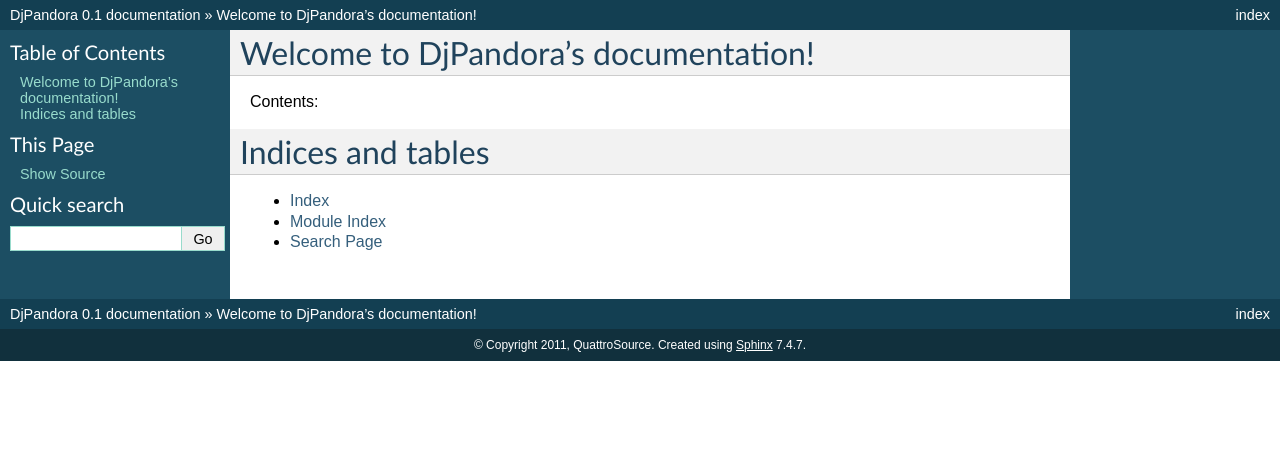
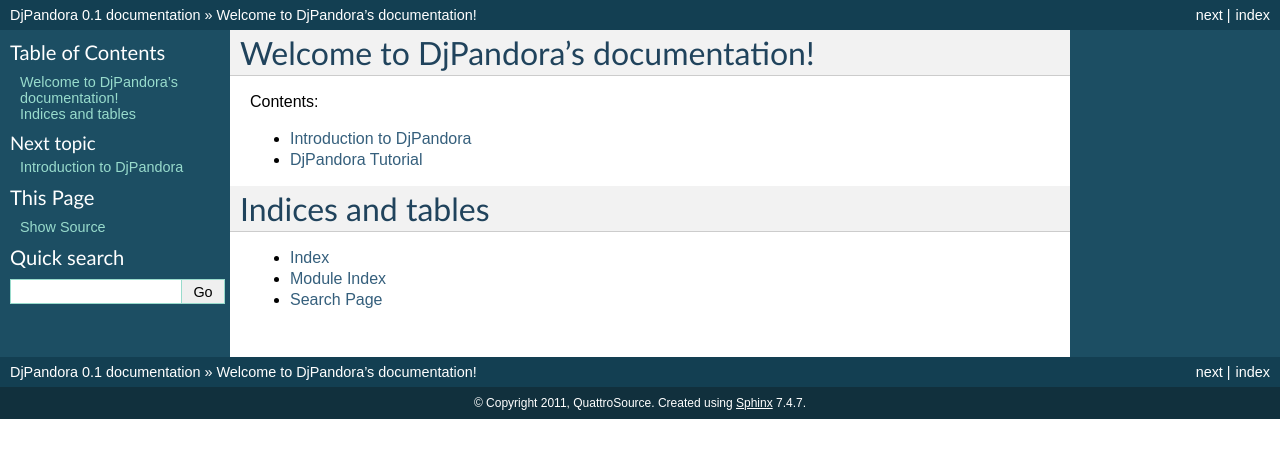
Before and after one commit to rogersmark/djpandora, a Sphinx documentation site: the page built from docs/source/index.rst, in a window 1280 px wide. Shown: the top 458 px of the page. Built offline with Sphinx 7.4.7, drawn with Linux system fonts in a browser that asks for light colours.

Commit message:
doc stubs

```diff
--- a/docs/source/index.rst
+++ b/docs/source/index.rst
@@ -11,6 +11,9 @@
 .. toctree::
    :maxdepth: 2
 
+   introduction
+   tutorial
+
 Indices and tables
 ==================
 
--- /dev/null
+++ b/docs/source/introduction.rst
@@ -0,0 +1,4 @@
+Introduction to DjPandora
+=====================================
+
+TODO
--- /dev/null
+++ b/docs/source/tutorial.rst
@@ -0,0 +1,4 @@
+DjPandora Tutorial
+=====================================
+
+TODO
```
